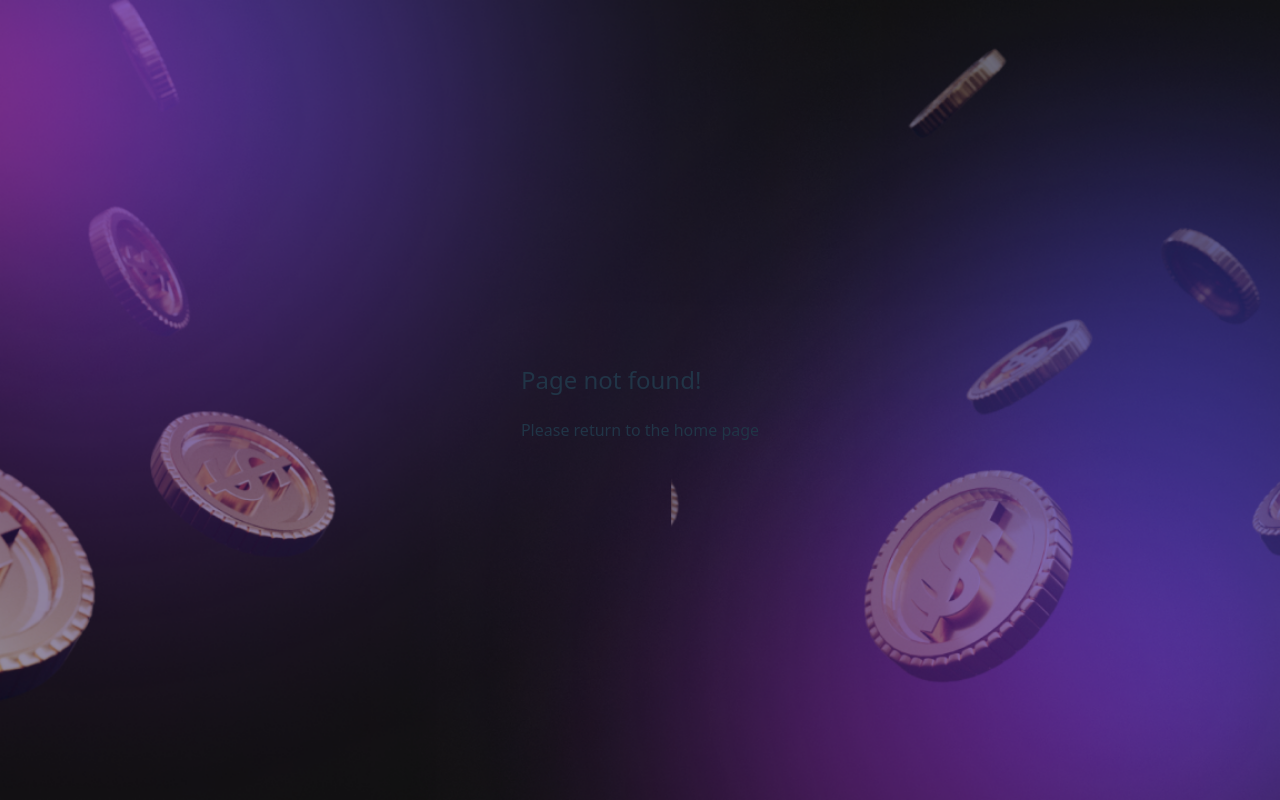
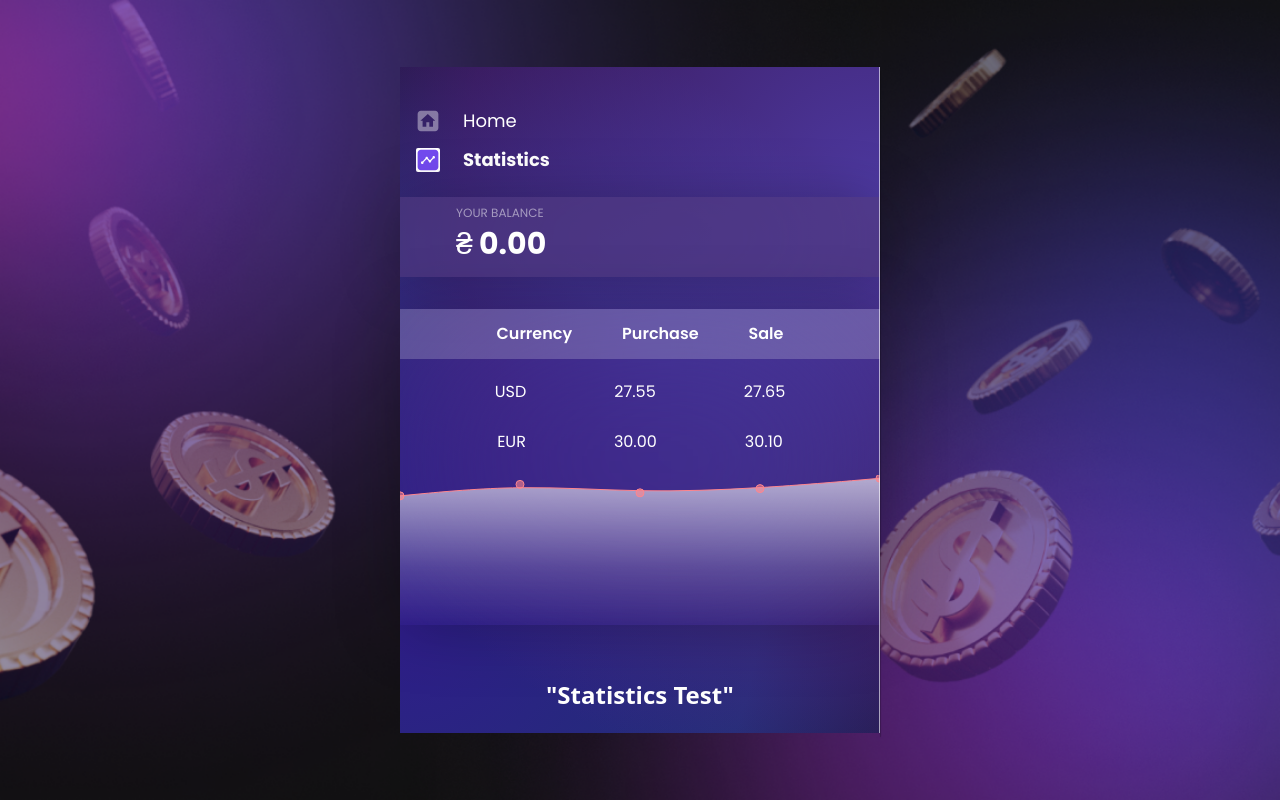
Before and after one commit to IshNekittt/code-guard-frontend, a React (Vite) app: page /home/statistics in a window 1280 px wide. Before the commit this address had no page. Built offline with nearby package versions, Linux system fonts and the light colour scheme; no server answers.

Commit message:
add fix sectoin + statistics

```diff
--- a/src/components/App.jsx
+++ b/src/components/App.jsx
@@ -5,7 +5,7 @@ import HomePage from '../pages/HomePage/HomePage';
 import Sidebar from './Sidebar/Sidebar';
 import ExchangeRates from './Sidebar/ExchangeRates/ExchangeRates';
 import Balance from './Sidebar/Balance/Balance';
-
+import Statistics from './Sidebar/StatisticsTest';
 
 export default function App() {
   return (
@@ -16,7 +16,7 @@ export default function App() {
   <Route element={<Sidebar />}>
     <Route index element={<Balance />} />
     <Route path="exchange-rates" element={<ExchangeRates />} />
-
+    <Route path="statistics" element={<Statistics />} />
   </Route>
 </Route>
 
--- a/src/components/Sidebar/Balance/Balance.module.css
+++ b/src/components/Sidebar/Balance/Balance.module.css
@@ -3,11 +3,10 @@
   flex-direction: column;
   justify-content: center;
   align-items: flex-start;
-  gap: 12px;
 width: 280px;
 height: 80px;
 margin: 0 auto;
-  padding: 8px 18px 12px 32px;
+  padding: 8px 0 12px 32px;
   border-radius: 8px;
   backdrop-filter: blur(100px);
   box-shadow: 0 4px 60px 0 rgba(0, 0, 0, 0.25);
@@ -20,6 +19,7 @@ margin: 0 auto;
   font-weight: 400;
   font-size: 12px;
   text-transform: uppercase;
+
   color: white;
   margin: 0;
   opacity: 0.5;
@@ -35,6 +35,7 @@ margin: 0 auto;
   font-weight: 700;
   font-size: 30px;
   color: white;
+
   margin: 0;
 }
 
@@ -42,7 +43,7 @@ margin: 0 auto;
 @media screen and (min-width: 768px) {
   .balance {
     width: 336px;
-    padding: 16px 40px;
+    padding: 8px 0 12px 40px;
   }
 }
 
@@ -52,12 +53,7 @@ margin: 0 auto;
     max-width: 1280px;
     border: none;
     border-radius: 0;
+    padding: 8px 0 12px 56px;
   }
 
-  .label {
-    margin-left: 25px;
-  }
-  .amount {
-    margin-left: 25px;
-  }
 }
--- a/src/components/Sidebar/ExchangeRates/ExchangeRates.module.css
+++ b/src/components/Sidebar/ExchangeRates/ExchangeRates.module.css
@@ -66,15 +66,15 @@ color: #fff;
 
   }
   .header {
-    justify-content: flex-start;
+    justify-content: center;
     gap: 50px;
-    padding-left: 60px;
+
   }
 
   .row {
-    justify-content: flex-start;
+    justify-content: center;
    gap: 88px;
-   padding-left: 60px;
+
     }
 
 
--- a/src/components/Sidebar/Navigation/Navigation.jsx
+++ b/src/components/Sidebar/Navigation/Navigation.jsx
@@ -6,7 +6,7 @@ const Navigation = () => {
 
   return (
     <nav className={s.nav}>
-      <NavLink to="." className={s.link} >
+      <NavLink to="" end className={s.link} >
         {({ isActive }) => (
           <div className={isActive ? s.active : ''}>
             <div className={s.iconBox}>
--- a/src/components/Sidebar/Navigation/Navigation.module.css
+++ b/src/components/Sidebar/Navigation/Navigation.module.css
@@ -61,7 +61,8 @@ background-color: white;
 
   .active .icon {
     fill:#734aef;
-    padding: 0;
+box-shadow: none;
+
   }
 
 
--- a/src/components/Sidebar/Sidebar.jsx
+++ b/src/components/Sidebar/Sidebar.jsx
@@ -4,6 +4,7 @@ import Balance from './Balance/Balance';
 import ExchangeRates from './ExchangeRates/ExchangeRates';
 import { Outlet, useLocation } from 'react-router-dom';
 import { useEffect, useState } from 'react';
+import StatisticsTest from './StatisticsTest';
 
 const SideBar = () => {
   const [isTabletOrDesktop, setIsTabletOrDesktop] = useState(window.innerWidth >= 768);
@@ -24,9 +25,9 @@ const SideBar = () => {
     {isTabletOrDesktop && <Balance />}
     {!isTabletOrDesktop && <Outlet />}
   </div>
-  {isTabletOrDesktop && (pathname.includes('exchange-rates') || pathname === '/home') && (
-    <ExchangeRates />
-  )}
+  {isTabletOrDesktop && <ExchangeRates />}
+
+  {isTabletOrDesktop && pathname.includes('statistics') && <StatisticsTest />}
 </div>
 
   );
--- /dev/null
+++ b/src/components/Sidebar/StatisticsTest.jsx
@@ -0,0 +1,17 @@
+const Statistics = () => {
+    return (
+      <div
+        style={{
+          color: 'white',
+          padding: '20px',
+          fontWeight: '700',
+          fontSize: '24px',
+          textAlign: 'center',
+        }}
+      >
+        "Statistics Test"
+      </div>
+    );
+  };
+
+  export default Statistics;
```
